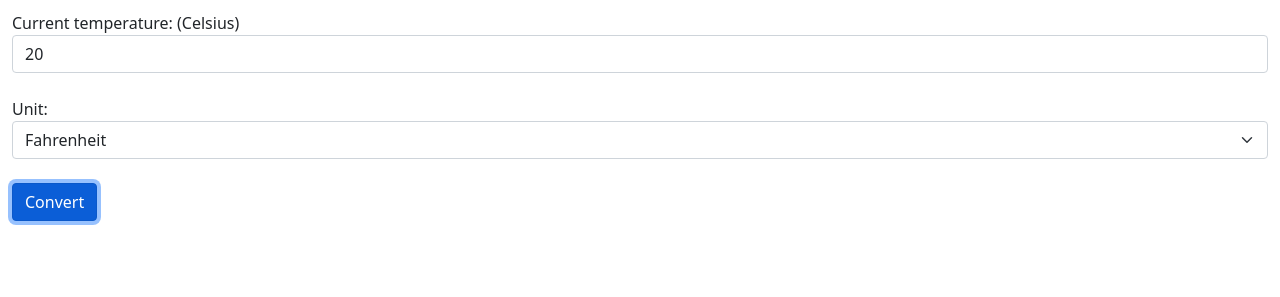
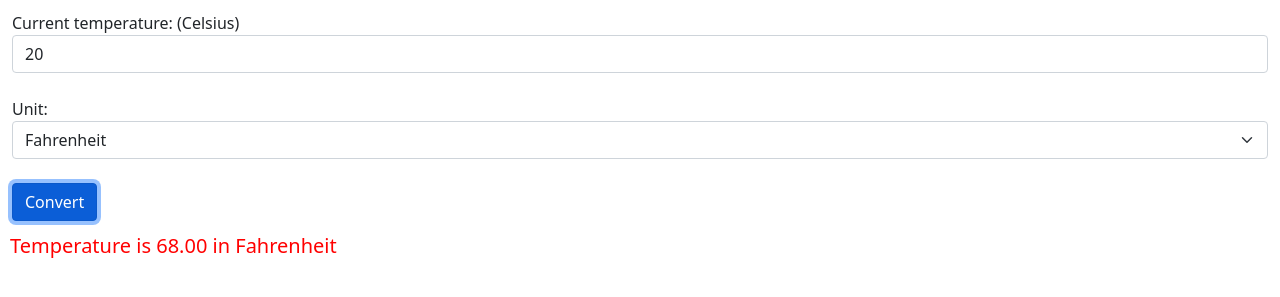
Before and after one commit to siriyakornice/ex5b, a plain HTML site: page index.html in a window 1280 px wide. Both pictures are taken after a click on the button "Convert". Shown: the part 269-566 px from the top of the page. Drawn offline with nearby package versions, Linux system fonts and the light colour scheme.

Commit message:
Refactoring#3 : display the result in <div>

```diff
--- a/index.html
+++ b/index.html
@@ -71,7 +71,7 @@
 
                var cv = conversion(t,u);
 
-			   alert("Temperature is "+t1+" in "+u1);
+			   document.getElementById('result').innerHTML = "Temperature is " + cv.t1.toFixed(2) + " in " + cv.u1;
 			});
 		});
 	</script>
```
